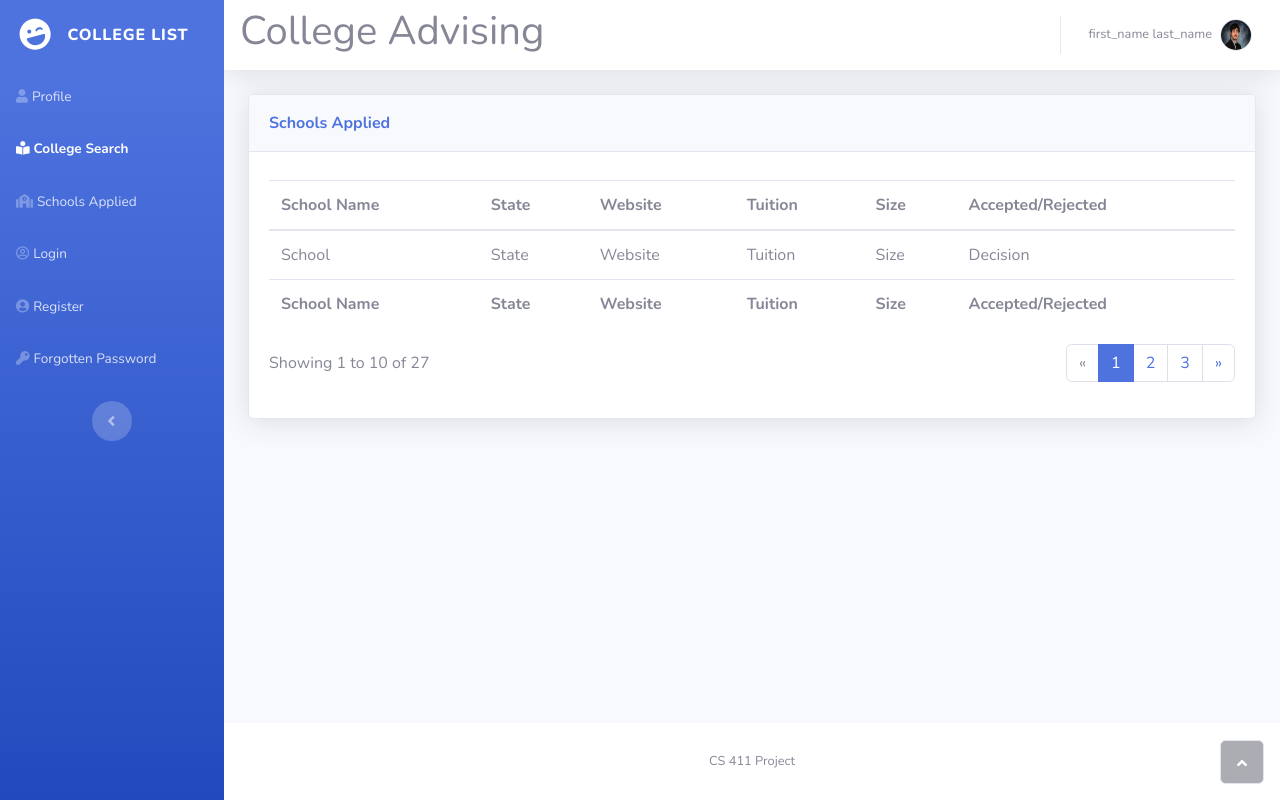
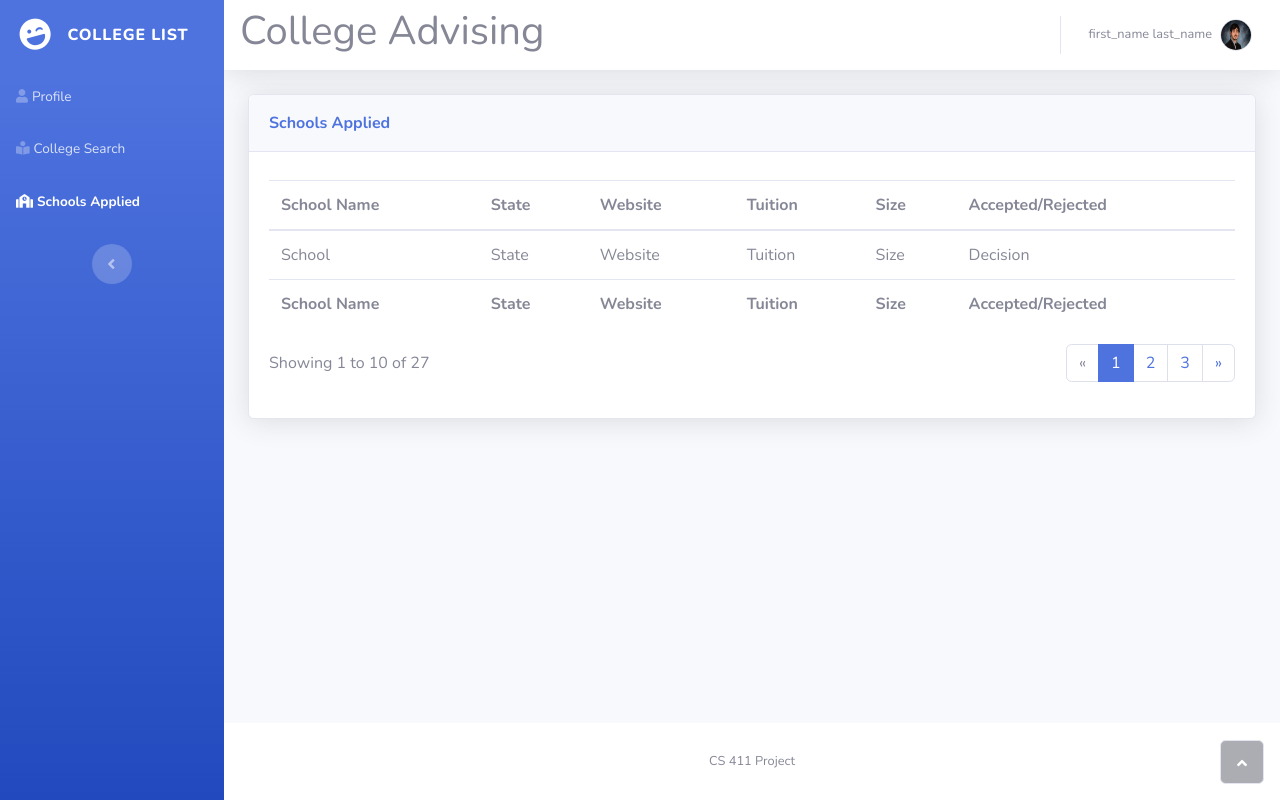
Before and after one commit to pwasal3/CollegeAdvising, a Django app: template website/templates/SchoolsApplied.html in a window 1280 px wide. Run offline with Django 3.2, Linux system fonts and the light colour scheme; the template is opened without the code that fills it, so the values that code supplies are empty; some libraries are stand-ins or nearby versions.

Commit message:
Update SchoolsApplied.html
fixed schools applied sidebar

```diff
--- a/website/templates/SchoolsApplied.html
+++ b/website/templates/SchoolsApplied.html
@@ -23,12 +23,9 @@
                 <hr class="sidebar-divider my-0">
                 <ul class="nav navbar-nav text-light" id="accordionSidebar">
                     <li class="nav-item" role="presentation"></li>
-                    <li class="nav-item" role="presentation"><a class="nav-link" href="myProfile"><i class="fas fa-user"></i><span>Profile</span></a></li>
-                    <li class="nav-item" role="presentation"><a class="nav-link active" href=".."><i class="fas fa-book-reader"></i><span>College Search</span></a></li>
-                    <li class="nav-item" role="presentation"><a class="nav-link" href="schoolsApplied"><i class="fas fa-school"></i><span>Schools Applied</span></a></li>
-                    <li class="nav-item" role="presentation"><a class="nav-link" href="login"><i class="far fa-user-circle"></i><span>Login</span></a></li>
-                    <li class="nav-item" role="presentation"><a class="nav-link" href="register"><i class="fas fa-user-circle"></i><span>Register</span></a></li>
-                    <li class="nav-item" role="presentation"><a class="nav-link" href="forgotPassword"><i class="fas fa-key"></i><span>Forgotten Password</span></a></li>
+                    <li class="nav-item" role="presentation"><a class="nav-link" href="profile"><i class="fas fa-user"></i><span>Profile</span></a></li>
+                    <li class="nav-item" role="presentation"><a class="nav-link" href=".."><i class="fas fa-book-reader"></i><span>College Search</span></a></li>
+                    <li class="nav-item" role="presentation"><a class="nav-link active" href="schoolsApplied"><i class="fas fa-school"></i><span>Schools Applied</span></a></li>
                 </ul>
                 <div class="text-center d-none d-md-inline"><button class="btn rounded-circle border-0" id="sidebarToggle" type="button"></button></div>
             </div>
```
